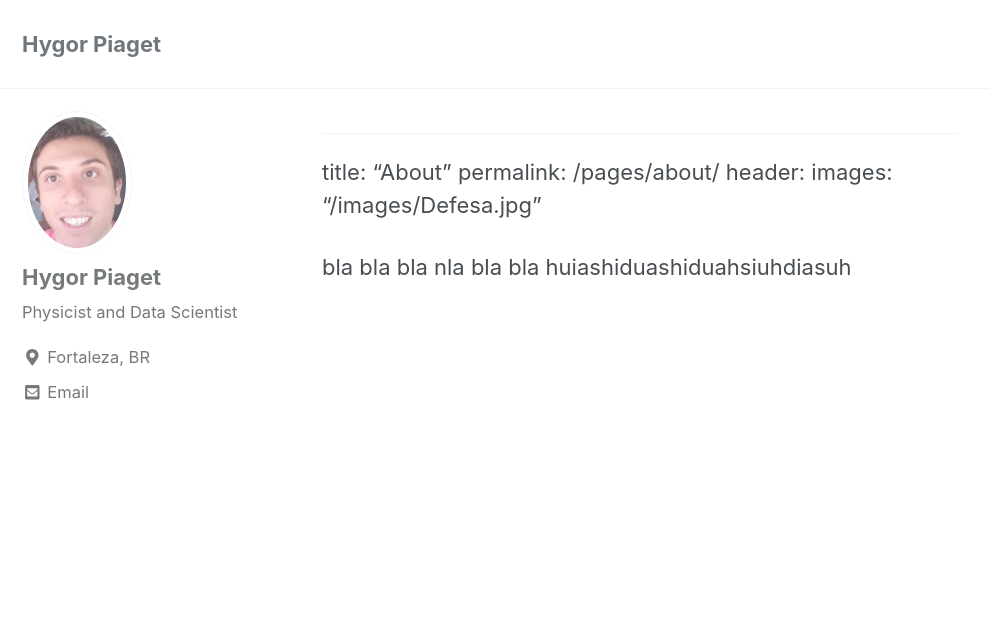
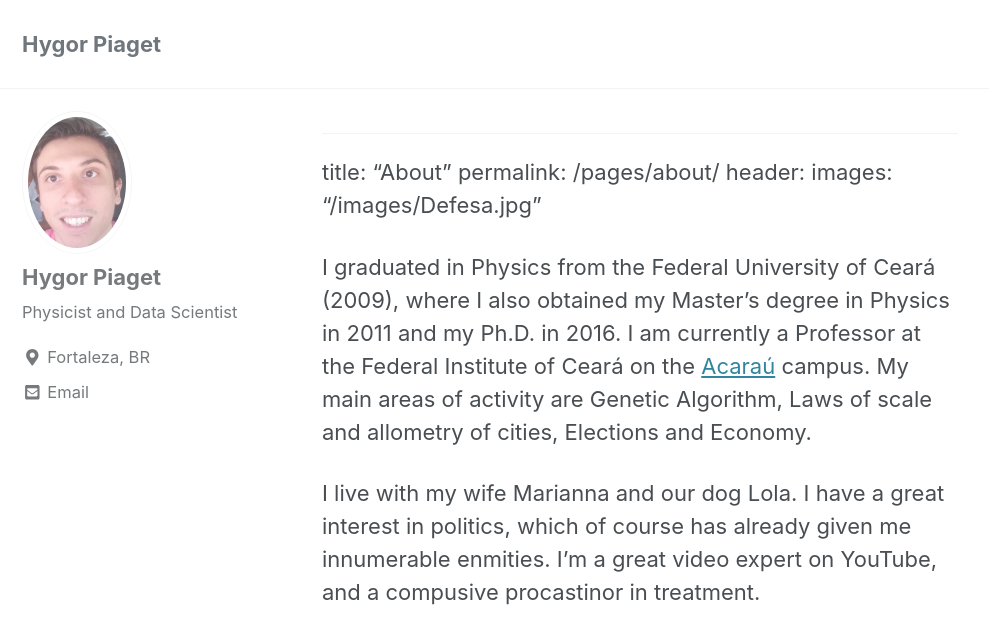
Before and after one commit to HygorPiaget/HygorPiaget.github.io, a Jekyll site: the page built from _pages/about.md, in a window 1280 px wide and 900 px high. Shown: the top 644 px of the window, without its empty margins (0-989 px from the left). Built offline with Jekyll 4.4.1, drawn with Linux system fonts in a browser that asks for light colours; cached includes are drawn as plain includes; nearby versions of some CDN libraries.

Commit message:
new github

```diff
--- a/_pages/about.md
+++ b/_pages/about.md
@@ -5,4 +5,6 @@ header:
   images: "/images/Defesa.jpg"
 
 
-  bla bla bla nla bla bla huiashiduashiduahsiuhdiasuh
+I graduated in Physics from the Federal University of Ceará (2009), where I also obtained my Master's degree in Physics in 2011 and my Ph.D. in 2016. I am currently a Professor at the Federal Institute of Ceará on the [Acaraú](http://www.ifce.edu.br/acarau) campus. My main areas of activity are Genetic Algorithm, Laws of scale and allometry of cities, Elections and Economy.
+
+I live with my wife Marianna and our dog Lola. I have a great interest in politics, which of course has already given me innumerable enmities. I'm a great video expert on YouTube, and a compusive procastinor in treatment.
--- a/index.html
+++ b/index.html
@@ -2,5 +2,5 @@
 layout: home
 author_profile: true
 header:
- image: "/images/Defesa.jpg"
+ image: "/images/horses.jpg"
 ---
```
Also changed, not shown: _includes/scripts.html (+7 -0 lines), 2 other files.
